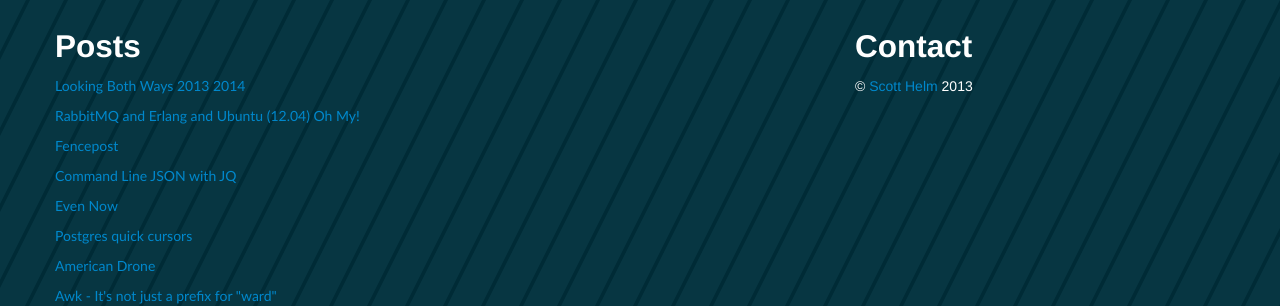
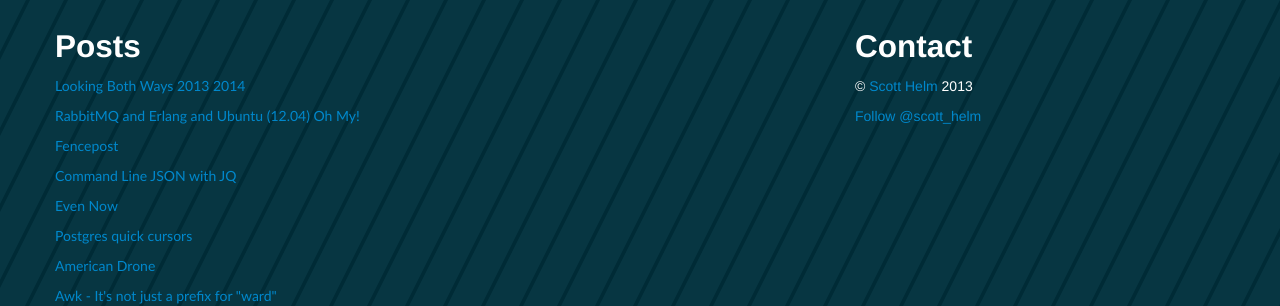
Before and after one commit to scotthelm/scotthelm.github.com.raw, a Jekyll site: the page built from index.html, in a window 1280 px wide and 900 px high, scrolled down 1000 px. Shown: the part 244-550 px from the top of the window. Built offline with Jekyll 4.4.1, drawn with Linux system fonts in a browser that asks for light colours; nearby versions of some CDN libraries; comment, search, counter and statistics services are not loaded.

Commit message:
adds follow me on twitter button

```diff
--- a/_layouts/base.html
+++ b/_layouts/base.html
@@ -91,7 +91,11 @@
      <div class="row-fluid">
        <div class="span3">&nbsp;</div>
        <div class="span6">
-         <p>&copy; <a href="mailto:helm.scott+scotthelm@gmail.com">Scott Helm</a> 2013</p>
+         <p>&copy; <a href="mailto:helm.scott+scotthelm@gmail.com">Scott Helm</a> 2014</p>
+         <p style="text-align:center">
+           <a href="https://twitter.com/scott_helm" class="twitter-follow-button" data-show-count="false" data-size="large">Follow @scott_helm</a>
+           <script>!function(d,s,id){var js,fjs=d.getElementsByTagName(s)[0],p=/^http:/.test(d.location)?'http':'https';if(!d.getElementById(id)){js=d.createElement(s);js.id=id;js.src=p+'://platform.twitter.com/widgets.js';fjs.parentNode.insertBefore(js,fjs);}}(document, 'script', 'twitter-wjs');</script>
+         </p>
        </div>
        <div class="span3">&nbsp;</div>
      </div>
--- a/index.html
+++ b/index.html
@@ -171,6 +171,10 @@
           <div class="span4">
             <h2>Contact</h2>
             <p>&copy; <a href="mailto:helm.scott+scotthelm@gmail.com">Scott Helm</a> 2013</p>
+            <p>
+              <a href="https://twitter.com/scott_helm" class="twitter-follow-button" data-show-count="false" data-size="large">Follow @scott_helm</a>
+              <script>!function(d,s,id){var js,fjs=d.getElementsByTagName(s)[0],p=/^http:/.test(d.location)?'http':'https';if(!d.getElementById(id)){js=d.createElement(s);js.id=id;js.src=p+'://platform.twitter.com/widgets.js';fjs.parentNode.insertBefore(js,fjs);}}(document, 'script', 'twitter-wjs');</script>
+            </p>
           </div>
         </div>
       </div>
```
